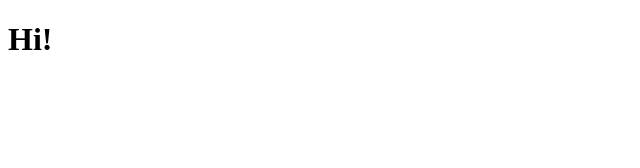
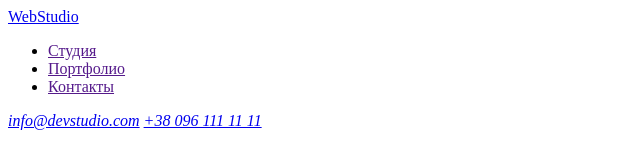
Before and after one commit to Irka-Bodnariuk/goit-markup-hw-01, a plain HTML site: page index.html in a window 1280 px wide. Shown: the whole page, without its empty margins (0-640 px from the left). Drawn offline with Linux system fonts and the light colour scheme.

Commit message:
marked header

```diff
--- a/index.html
+++ b/index.html
@@ -1,12 +1,44 @@
 <!DOCTYPE html>
-<html lang="en">
+<html lang="ru">
 <head>
     <meta charset="UTF-8">
     <meta http-equiv="X-UA-Compatible" content="IE=edge">
     <meta name="viewport" content="width=device-width, initial-scale=1.0">
     <title>Document</title>
 </head>
+
 <body>
-    <h1>Hi!</h1>
+    <!-- header -->
+    <header>
+        <nav>
+            <!-- треба покласти англійську мову  -->
+            <a href="index.html">WebStudio</a>
+
+            <ul>
+                <li>
+                    <a href="">Студия</a>
+                </li>
+                <li>
+                    <a href="">Портфолио</a>
+                </li>
+                <li>
+                    <a href="">Контакты</a>
+                </li>
+            </ul>
+        </nav>
+
+        <address>
+            <a href="mailto:info@devstudio.com">info@devstudio.com</a>
+            <a href="tel:+38 0961111111">+38 096 111 11 11</a>
+        </address>
+    </header>
+
+    <!-- main -->
+
+    <!-- footer -->
+    <address>
+
+    </address>
 </body>
+
 </html>
```
Also changed, not shown: .prettierrc.json (added).
